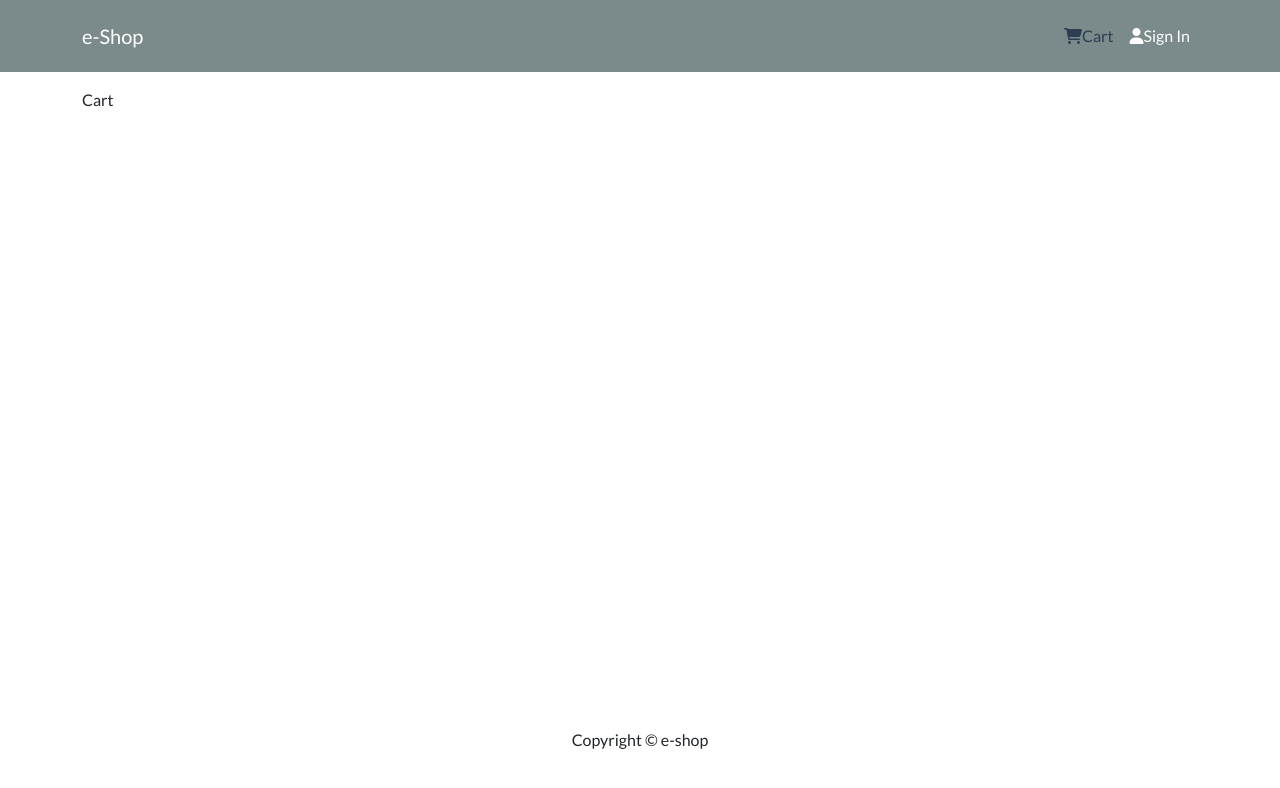
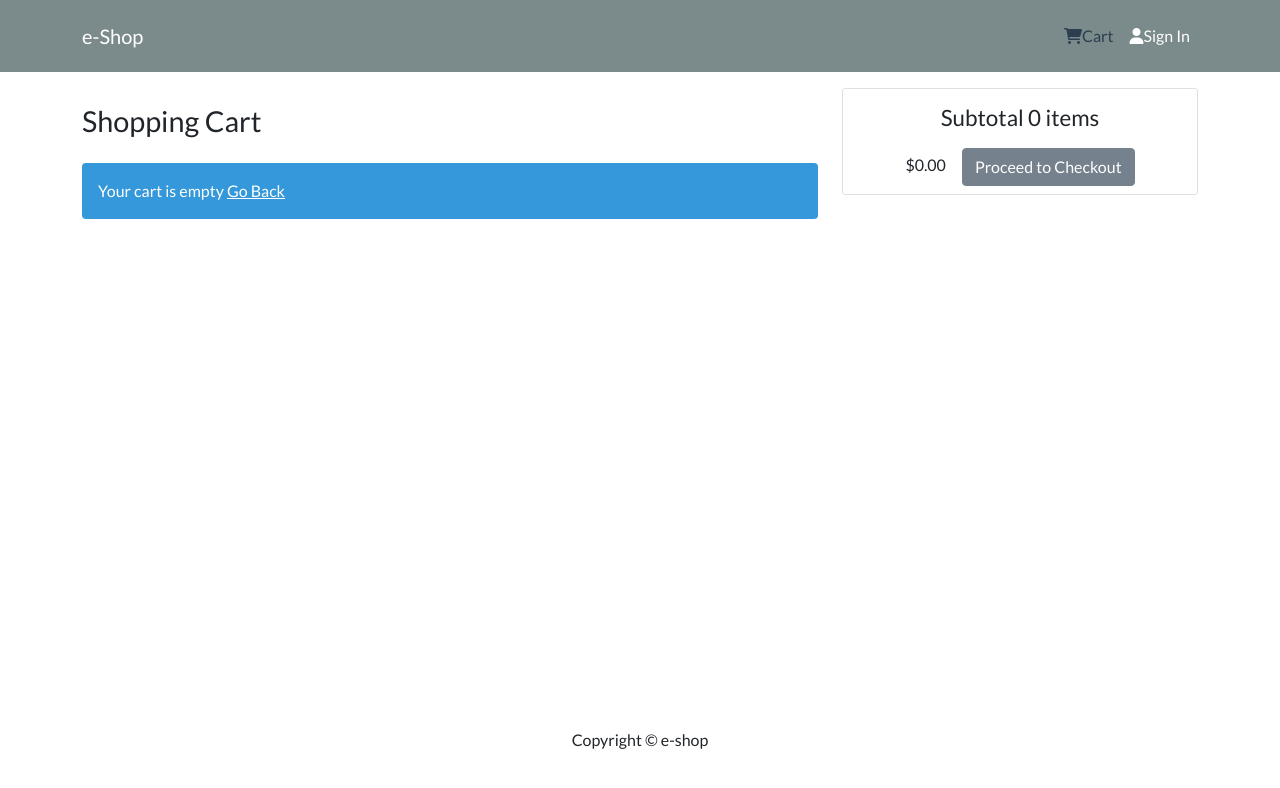
Before and after one commit to emir91/e-shop, a React (Create React App) app in the folder frontend/: page /cart in a window 1280 px wide. Shown: the top 788 px of the page. Built offline with nearby package versions, Linux system fonts and the light colour scheme.

Commit message:
create cart screen

```diff
--- a/frontend/src/actions/cartActions.js
+++ b/frontend/src/actions/cartActions.js
@@ -6,12 +6,14 @@ export const addToCart = (id, qty) => async (dispatch, getState) => {
 
   dispatch({
     type: CART_ADD_ITEM,
+    payload: {
       product: data._id,
       name: data.name,
       image: data.image,
       price: data.price,
       countInStock: data.countInStock,
       qty,
+    },
   })
 
   localStorage.setItem("cartItems", JSON.stringify(getState().cart.cartItems))
--- a/frontend/src/index.css
+++ b/frontend/src/index.css
@@ -1,11 +1,25 @@
 main {
   min-height: 80vh;
+}
+
+h1 {
+  font-size: 1.8rem;
+  padding: 1rem 0;
+}
+
+h2 {
+  font-size: 1.4rem;
+  padding: 0.5rem 0;
 }
 
 h3 {
   padding-top: 0.5rem;
 }
 
+.button {
+  margin-left: 1em;
+}
+
 .rating span {
   margin: 0.1rem;
 }
--- a/frontend/src/reducers/cartReducers.js
+++ b/frontend/src/reducers/cartReducers.js
@@ -11,7 +11,7 @@ export const cartReducer = (state = { cartItems: [] }, action) => {
         return {
           ...state,
           cartItems: state.cartItems.map((x) =>
-            x.product === item ? item : x
+            x.product === exsistItem.product ? item : x
           ),
         }
       } else {
--- a/frontend/src/screens/CartScreen.js
+++ b/frontend/src/screens/CartScreen.js
@@ -1,7 +1,114 @@
-import React from "react"
+import React, { useEffect } from "react"
+import { Link, useNavigate, useParams, useSearchParams } from "react-router-dom"
+import { useDispatch, useSelector } from "react-redux"
+import { Row, Col, ListGroup, Image, Form, Button, Card } from "react-bootstrap"
+import { addToCart } from "../actions/cartActions"
+import Message from "../components/Message"
 
 const CartScreen = () => {
-  return <div>Cart</div>
+  const { id } = useParams()
+  const [qtyParam] = useSearchParams()
+  const navigate = useNavigate()
+
+  const qty = qtyParam.get("qty") ? Number(qtyParam.get("qty")) : 1
+
+  const dispatch = useDispatch()
+  const cart = useSelector((state) => state.cart)
+
+  const { cartItems } = cart
+
+  useEffect(() => {
+    if (id) {
+      dispatch(addToCart(id, qty))
+    }
+  }, [dispatch, id, qty])
+
+  const removeFromCartHandler = (id) => {
+    console.log("remove")
+  }
+
+  const checkoutHandler = () => {
+    navigate("/login?redirect=shipping")
+  }
+
+  return (
+    <Row>
+      <Col md={8}>
+        <h1>Shopping Cart</h1>
+        {cartItems.length === 0 ? (
+          <Message>
+            Your cart is empty <Link to='/'>Go Back</Link>
+          </Message>
+        ) : (
+          cartItems.map((item) => {
+            return (
+              <ListGroup.Item key={item.product}>
+                <Row>
+                  <Col md={2}>
+                    <Image src={item.image} alt={item.name} fluid rounded />
+                  </Col>
+                  <Col md={3}>
+                    <Link to={`/product/${item.product}`}>{item.name}</Link>
+                  </Col>
+                  <Col md={2}>${item.price}</Col>
+                  <Col md={2}>
+                    <Form.Control
+                      as='select'
+                      value={item.qty}
+                      onChange={(e) =>
+                        dispatch(
+                          addToCart(item.product, Number(e.target.value))
+                        )
+                      }
+                    >
+                      {[...Array(item.countInStock).keys()].map((x) => (
+                        <option key={x + 1} value={x + 1}>
+                          {x + 1}
+                        </option>
+                      ))}
+                    </Form.Control>
+                  </Col>
+                  <Col md={2}>
+                    <Button
+                      type='button'
+                      variant='light'
+                      onClick={() => removeFromCartHandler(item.product)}
+                    >
+                      <i className='fas fa-trash'></i>
+                    </Button>
+                  </Col>
+                </Row>
+              </ListGroup.Item>
+            )
+          })
+        )}
+      </Col>
+      <Col md={4}>
+        <Card>
+          <ListGroup variant='flush'>
+            <ListGroup.Item className='text-center'>
+              <h2>
+                Subtotal {cartItems.reduce((acc, item) => acc + item.qty, 0)}{" "}
+                items
+              </h2>
+              $
+              {cartItems
+                .reduce((acc, item) => acc + item.qty * item.price, 0)
+                .toFixed(2)}
+              <Button
+                type='button'
+                className='btn-block button'
+                disabled={cartItems.length === 0}
+                onClick={checkoutHandler}
+              >
+                Proceed to Checkout
+              </Button>
+            </ListGroup.Item>
+          </ListGroup>
+        </Card>
+      </Col>
+    </Row>
+  )
 }
 
 export default CartScreen
```
Lines whose indentation alone changed are shown as unchanged.
